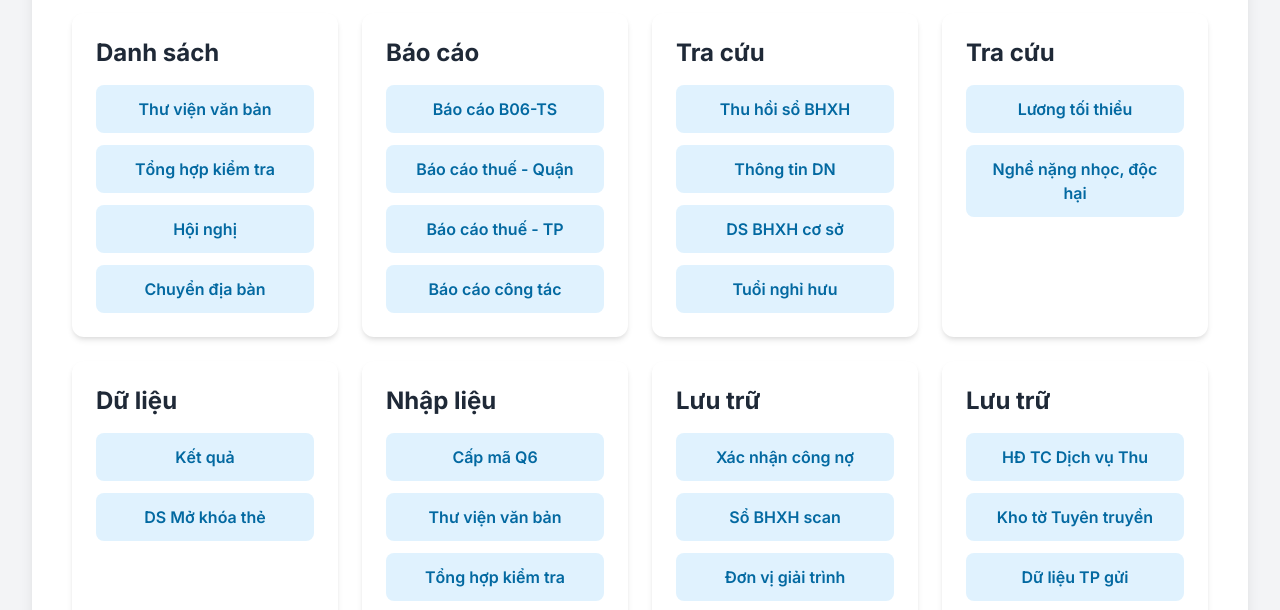
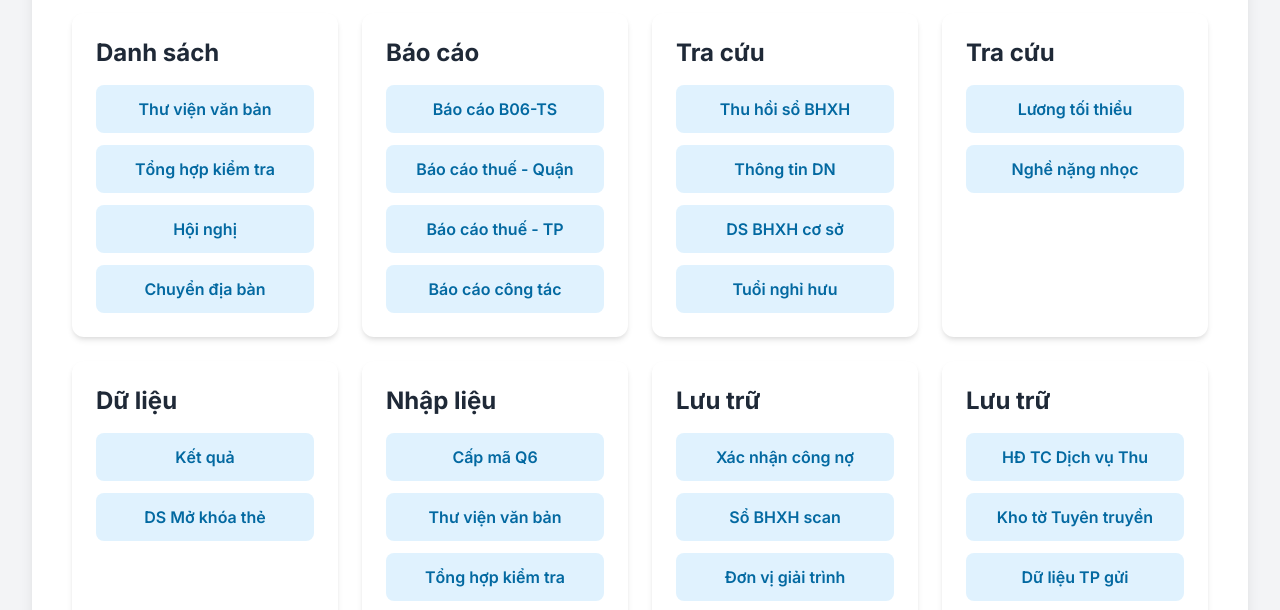
Before and after one commit to tnquang1235/bhxh_work_page, a plain HTML site: page index.html in a window 1280 px wide. Shown: the part 147-757 px from the top of the page. Drawn offline with nearby package versions, Linux system fonts and the light colour scheme.

Commit message:
Update index.html

```diff
--- a/index.html
+++ b/index.html
@@ -152,7 +152,7 @@
                     </li>
                     <li>
                         <a href="https://bhxh.netlify.app/nghe_nndh" target="_blank" class="link-button">
-                            Nghề nặng nhọc, độc hại
+                            Nghề nặng nhọc
                         </a>
                     </li>
                 </ul>
```
